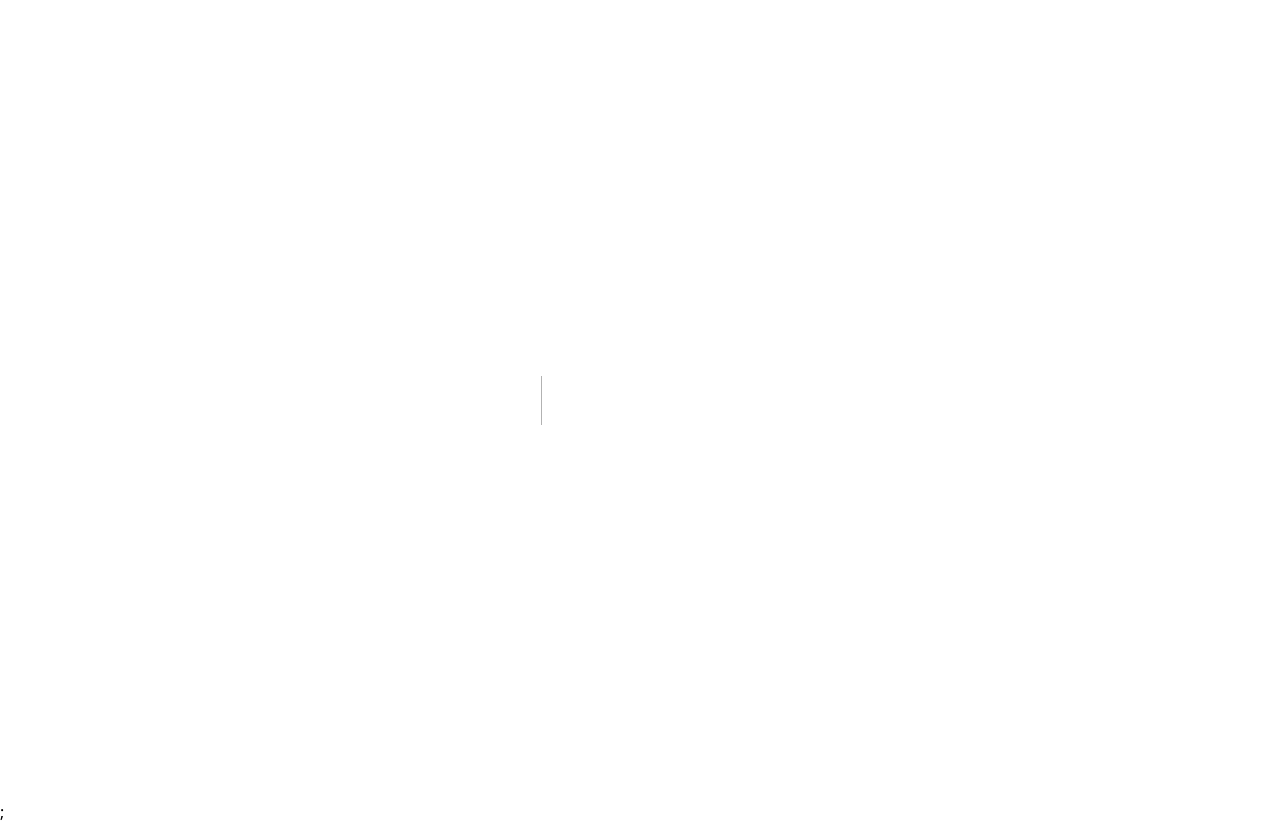
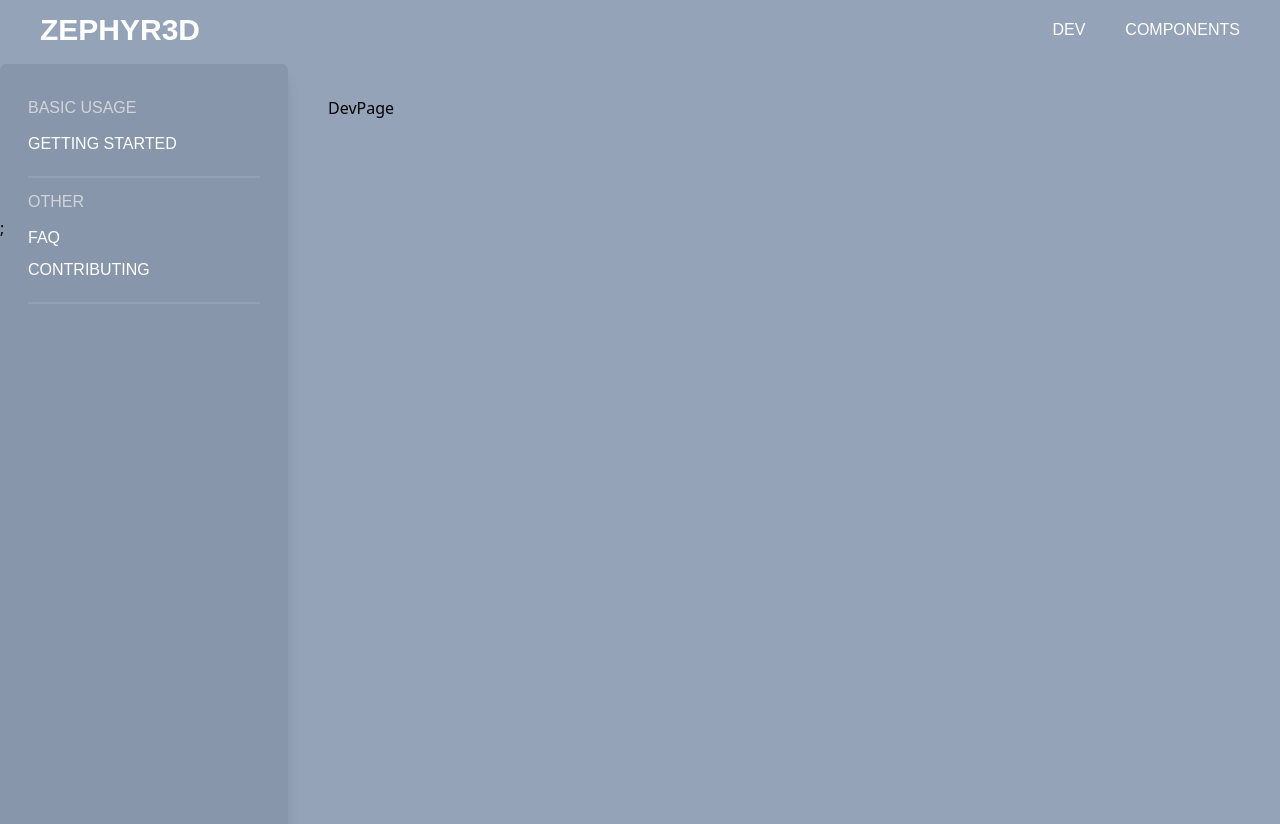
Before and after one commit to madraven05/zephyr3d, a Next.js app in the folder website/: page /dev in a window 1280 px wide. Before the commit this address had no page. After the commit the page ends 800 px from the top, so only its background shows below. Built offline with nearby package versions, Linux system fonts and the light colour scheme; a web font is replaced by a local one.

Commit message:
side bar created

```diff
--- a/website/src/components/navbar.tsx
+++ b/website/src/components/navbar.tsx
@@ -4,20 +4,17 @@ import React from "react";
 const Navbar = () => {
   const navbarItems = [
     {
-      title: "Getting Started",
-      link: "/getting-started",
+      title: "Dev",
+      link: "/dev",
     },
-    {
-      title: "Docs",
-      link: "/docs",
-    },
+
     {
       title: "Components",
-      link: "/components",
+      link: "/docs/components",
     },
   ];
   return (
-    <nav className="flex gap-10 px-10 py-5 text-white font-heading uppercase">
+    <nav className="flex justify-center items-center gap-10 text-white font-heading uppercase">
         {navbarItems.map(item => (
             <Link href={item.link} className="hover:font-bold hover:-translate-y-1 hover:cursor-pointer transition duration-300 ease-in-out">{item.title}</Link>
         ))}
--- /dev/null
+++ b/website/src/components/sidebar-layout.tsx
@@ -0,0 +1,18 @@
+import React, { ReactNode } from "react";
+import Sidebar from "./sidebar";
+
+/**
+ *
+ * The sidebar layout that will be used by all the pages
+ * in the documentation
+ */
+const SidebarLayout = ({ children }: { children: ReactNode }) => {
+  return (
+    <div className="flex">
+      <Sidebar />
+      <main className="lg:ml-72 px-10 py-8 flex-grow">{children}</main>
+    </div>
+  );
+};
+
+export default SidebarLayout;
--- /dev/null
+++ b/website/src/components/sidebar.tsx
@@ -0,0 +1,111 @@
+import { GetStaticProps } from "next";
+import Link from "next/link";
+import { useRouter } from "next/router";
+import React, { HTMLAttributes } from "react";
+
+export type NavChildItem = {
+  title: string;
+  link: string;
+};
+
+export type NavItem = {
+  category: string;
+  navItems: NavChildItem[];
+};
+
+export type SidebarNavItems = {
+  [navItem: string]: NavItem[];
+};
+
+interface SidebarProps {}
+
+const Sidebar: React.FC<SidebarProps> = () => {
+  const router = useRouter();
+  const pageName = router.pathname.split("/").filter(Boolean).pop();
+
+  const sidebarNavItems: SidebarNavItems = {
+    components: [
+      {
+        category: "Data Display",
+        navItems: [
+          {
+            title: "Product Card",
+            link: "/docs/components/",
+          },
+          {
+            title: "Particled Mesh",
+            link: "/docs/components/",
+          },
+          {
+            title: "Particled Mesh",
+            link: "/docs/components/",
+          },
+        ],
+      },
+      {
+        category: "Feedback",
+        navItems: [
+          {
+            title: "Product Card",
+            link: "/docs/components/",
+          },
+          {
+            title: "Particled Mesh",
+            link: "/docs/components/",
+          },
+          {
+            title: "Particled Mesh",
+            link: "/docs/components/",
+          },
+        ],
+      },
+    ],
+    dev: [
+      {
+        category: "Basic Usage",
+        navItems: [
+          {
+            title: "Getting Started",
+            link: "/dev/",
+          },
+        ],
+      },
+      {
+        category: "Other",
+        navItems: [
+          {
+            title: "FAQ",
+            link: "/dev/",
+          },
+          {
+            title: "Contributing",
+            link: "/dev/",
+          },
+        ],
+      },
+    ],
+  };
+
+  return (
+    <aside className="sm:hidden lg:block hidden fixed w-72 h-screen overflow-auto py-8 px-7 bg-slate-800/10 shadow-lg rounded-md text-white font-heading uppercase">
+      {/* side nav */}
+      <ul className="flex flex-col gap-3">
+        {sidebarNavItems[pageName as string].map((item) => (
+          <>
+            <p className="text-gray-300 font-heading">{item.category}</p>
+            <div>
+              {item.navItems.map((n) => (
+                <li className="mb-2">
+                  <Link href={n.link}>{n.title}</Link>
+                </li>
+              ))}
+            </div>
+            <div className="w-full h-0.5 bg-white/10"></div>
+          </>
+        ))}
+      </ul>
+    </aside>
+  );
+};
+
+export default Sidebar;
--- a/website/src/pages/_app.tsx
+++ b/website/src/pages/_app.tsx
@@ -1,14 +1,31 @@
 import Navbar from "@/components/navbar";
 import "../styles/global.css";
 import type { AppProps } from "next/app";
+import SidebarLayout from "@/components/sidebar-layout";
+import Link from "next/link";
 
-function MyApp({ Component, pageProps }: AppProps) {
+function MyApp({ Component, pageProps, router }: AppProps) {
+  const isHomePage = router.pathname === "/";
   return (
     <>
-      <header className="fixed top-0 right-0">
-        <Navbar></Navbar>
+      <header className="flex z-30 items-center justify-between w-screen py-3 px-10 fixed top-0 right-0">
+        <div>
+          <Link href="/">
+            <h2>Zephyr3D</h2>
+          </Link>
+        </div>
+        <Navbar />
       </header>
-      <Component {...pageProps} />;
+      <div className="my-16">
+        {isHomePage ? (
+          <Component {...pageProps} />
+        ) : (
+          <SidebarLayout>
+            <Component {...pageProps} />
+          </SidebarLayout>
+        )}
+      </div>
+      ;
     </>
   );
 }
--- /dev/null
+++ b/website/src/pages/dev/index.tsx
@@ -0,0 +1,9 @@
+import React from 'react'
+
+const DevPage = () => {
+  return (
+    <div>DevPage</div>
+  )
+}
+
+export default DevPage
--- a/website/src/pages/docs/components/index.tsx
+++ b/website/src/pages/docs/components/index.tsx
@@ -0,0 +1,9 @@
+import React from 'react'
+
+const ComponentsPage = () => {
+  return (
+    <div>ComponentsPage</div>
+  )
+}
+
+export default ComponentsPage
--- /dev/null
+++ b/website/src/pages/docs/hooks/index.tsx
@@ -0,0 +1,9 @@
+import React from 'react'
+
+const HooksPage = () => {
+  return (
+    <div>HooksPage</div>
+  )
+}
+
+export default HooksPage
--- a/website/src/pages/docs/index.tsx
+++ /dev/null
@@ -1,11 +0,0 @@
-import React from "react";
-
-const DocsPage = () => {
-  return (
-    <div>
-      <p>Docs Page</p>
-    </div>
-  );
-};
-
-export default DocsPage;
--- a/website/src/styles/global.css
+++ b/website/src/styles/global.css
@@ -5,7 +5,7 @@
 @tailwind utilities;
 
 body {
-    @apply bg-slate-800
+    @apply bg-slate-400
 }
 
 h1,
```
